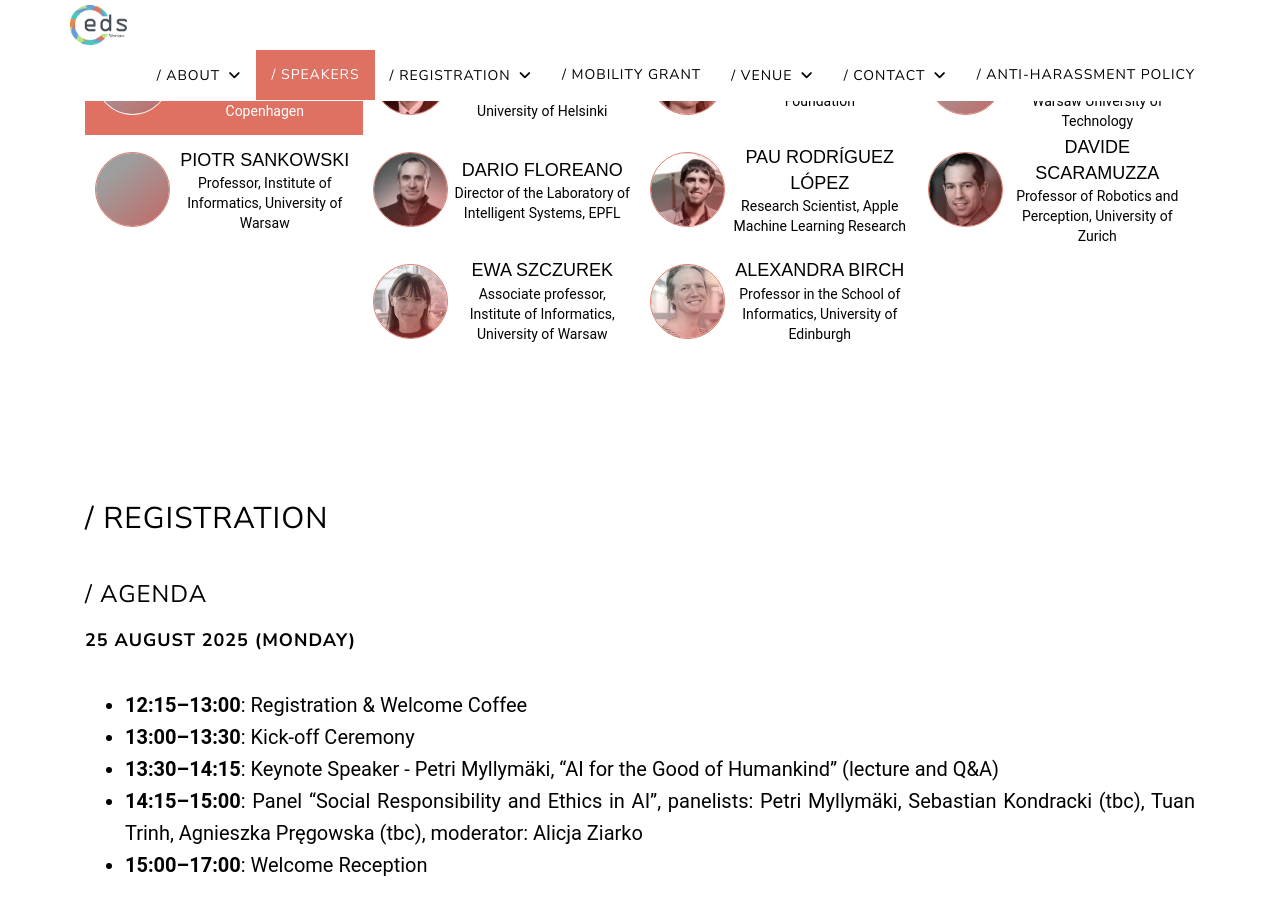
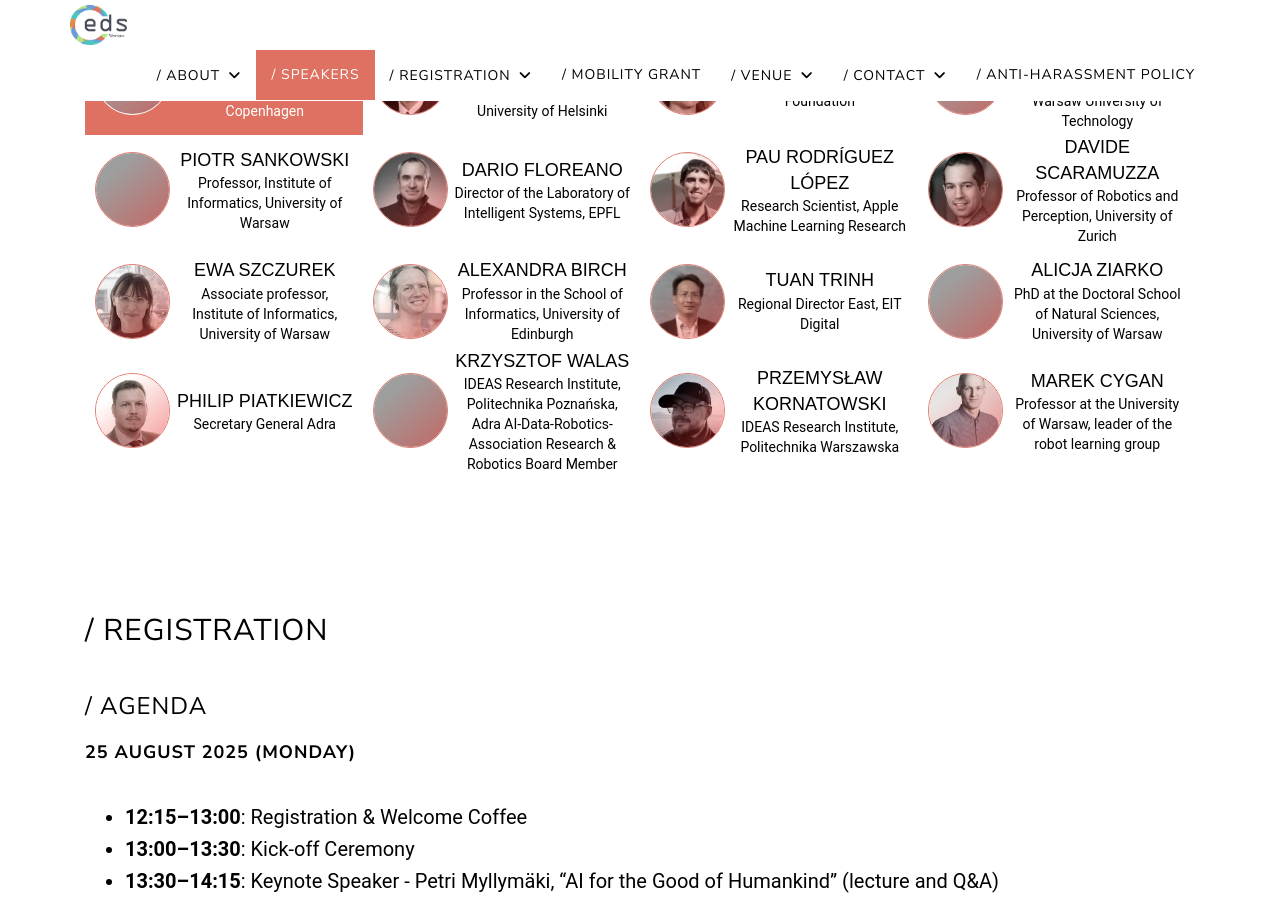
Before and after one commit to eds2025/eds2025.github.io, a Jekyll site: the page built from index.html, in a window 1280 px wide and 900 px high, scrolled down 3147 px. Built offline with Jekyll 4.4.1, drawn with Linux system fonts in a browser that asks for light colours; some of the changed lines change nothing that is shown; grey boxes are pictures that could not be loaded.

Commit message:
update speakers

```diff
--- a/_data/speakers.yml
+++ b/_data/speakers.yml
@@ -57,3 +57,40 @@
   image: "/images/speakers/alexandra-birch.png"
   bio: >-
     Alexandra Birch is a Professor in the School of Informatics at the University of Edinburgh. Her research has been at the forefront of the adoption of deep learning in natural language processing and helped to advance AI research into large language models.  Her research has focussed on multilingual natural language processing and machine translation but she is broadly interested in leveraging models of language to create compelling applications that improve people's lives. She has led a number of large EU research projects such as EuroLLM (a large language model for Europe), UTTER (a multilingual meeting assistant), and GoURMET (low-resource machine translation for media). She is also co-founder and Chief Scientist at  Aveni, where she is currently leading the FinLLM project training a large language model for the UK Financial Services Industry. Her work bridges academic research and practical industry solutions with significant societal impact.
+
+- name: Tuan Trinh
+  title: "Regional Director East, EIT Digital"
+  image: "/images/speakers/tuan-trinh.jpg"
+  bio: >-
+    Tuan Trinh is the Regional Director East at EIT Digital, responsible for Central and Eastern Europe, including the Western Balkans. EIT Digital is a leading European digital innovation and entrepreneurial education organization, part of the European Institute of Innovation and Technology.He holds a Ph.D. in Computer Science from the Budapest University of Technology and Economics (BME), where he founded the Network Economics Group. He also established the Corvinus Fintech Center at Corvinus University of Budapest. Tuan has been a visiting scientist at various institutions, including Ericsson Research, British Telecom, and Oxford University. He teaches courses at BME, University of Bern, and University of Luxembourg. He has advised the Hungarian government on spectrum auctions and the European Commission on emerging technologies. He is a Pollák-Virág prize recipient and a MIT Certified Senior Cybersecurity professional. His Erdős number is 3.
+
+- name: "Alicja Ziarko"
+  title: "PhD at the Doctoral School of Natural Sciences, University of Warsaw"
+  image: "/images/speakers/alicja-ziarko.jpg"
+  bio: >-
+    Alicja Ziarko is a PhD at the Doctoral School of Natural Sciences, University of Warsaw. Her research focuses on using internal representations from pre-trained language models to support reasoning.
+
+- name: "Philip Piatkiewicz"
+  title: Secretary General Adra
+  image: "/images/speakers/philip-piatkiewicz.jpg"
+  bio: >-
+    Seasoned leader in European affairs and project management, currently serving as the head of Adra - the AI, Data, and Robotics Association. Adra is a leading strategic technology network of stakeholders from academia, industry, and the public sector, dedicated to advancing and adopting AI, data, and robotics technologies across Europe. Adra acts as the private side for the AI, Data, Robotics public-private partnership in Horizon Europe. My expertise encompasses strategic planning, stakeholder engagement, policy analysis, and project execution. I have successfully managed and coordinated complex collaborative projects that support the research, innovation, and industrial agendas of regional, national and EU level, with a particular focus on key enabling technologies and digital industries.
+
+- name: Krzysztof Walas
+  title: IDEAS Research Institute, Politechnika Poznańska, Adra AI-Data-Robotics-Association Research & Robotics Board Member
+  image: "images/organizing-committee/krzysztof_walas.jpg"
+  bio: >-
+    Krzysztof Walas is an Assistant Professor at Poznan University of Technology and was the Robotics Team Leader at IDEAS NCBR. He specializes in robotic perception for interaction tasks. He obtained both his M.Sc. in Automatic Control and Robotics and his Ph.D. in legged robot locomotion from Poznan University of Technology. Following a postdoctoral fellowship at the University of Birmingham’s Intelligent Robotics Lab, he led research groups in several high-profile projects, including Horizon 2020’s THING (focusing on legged robot locomotion) and REMODEL (advancing deformable object manipulation). In February 2024, he joined the European Laboratory for Learning and Intelligent Systems (ELLIS), and in June 2024 was elected to the board of directors of the AI, Data and Robotics Association (ADRA).
+
+- name: Przemysław Kornatowski
+  title: IDEAS Research Institute, Politechnika Warszawska
+  image: "images/organizing-committee/przemyslaw_kornatowski.png"
+  bio: >-
+    Robotics and aeronautical engineer who obtained his Ph.D. in robotics in 2020 from the Laboratory of Intelligent Systems, École Polytechnique Fédérale de Lausanne. During his Ph.D., Przemek developed Dronistics - a human-friendly drone delivery system for person-to-person last-centimetre delivery. One of his latest drone development projects collects and analyzes volcanic ash from erupting volcanoes.
+    Przemek is passionate about designing, building, and testing original drones and has eleven years of knowledge and experience in the drone industry, notably at the centre of several contemporary Swiss start-ups. He now founded Kornatowski Innovation to share his valuable expertise widely and use it to accelerate the development of creative drone technologies.
+
+- name: Marek Cygan
+  title: Professor at the University of Warsaw, leader of the robot learning group
+  image: "/images/speakers/marek-cygan.jpg"
+  bio: >-
+    He works in the field of machine learning and robotics with particular emphasis on large language models and reinforcement learning. Co-founder of the startup Nomagic, which implements robotic solutions based on artificial intelligence methods. Research interests: approximation algorithms, parameterised complexity, machine learning, robotics.
```
Also changed, not shown: images/speakers/marek-cygan.jpg (added), images/speakers/philip-piatkiewicz.jpg (added), images/speakers/tuan-trinh.jpg (added).
